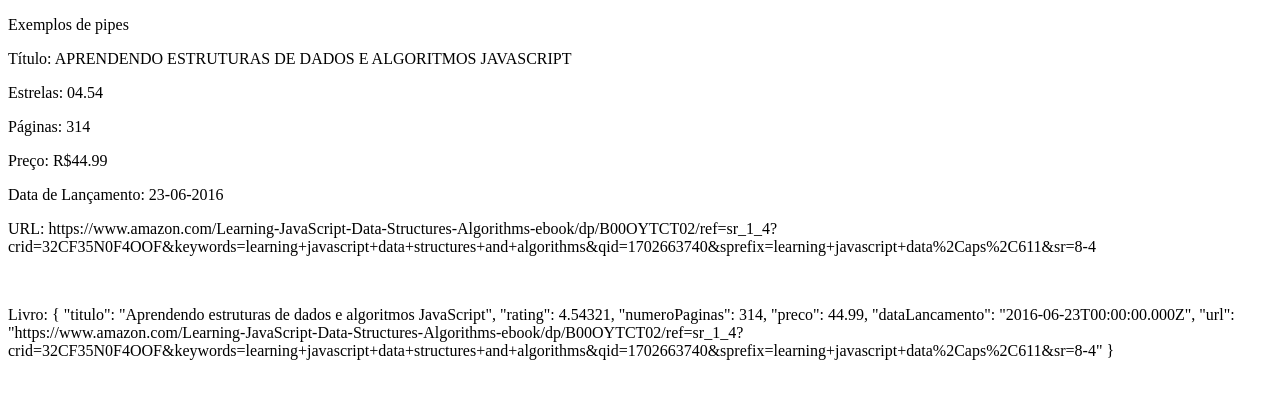
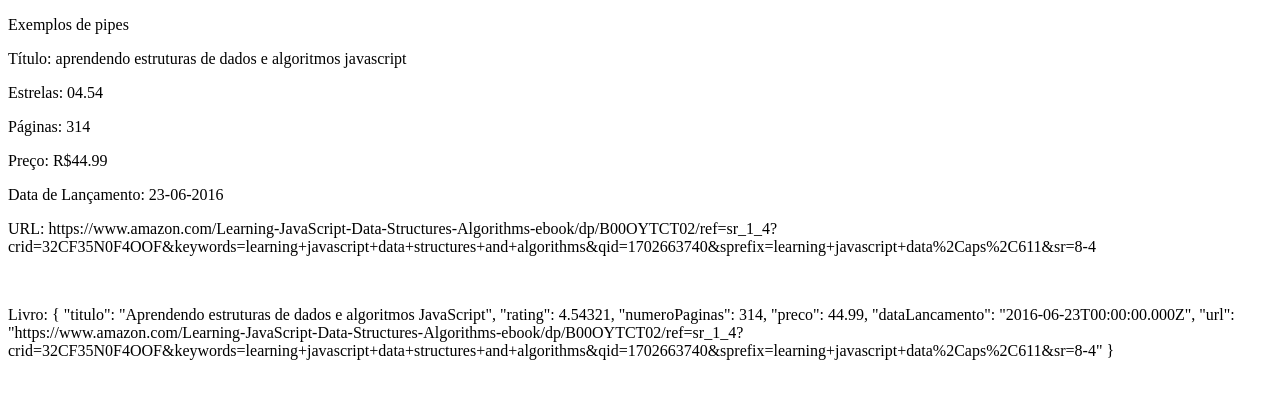
Before and after one commit to Ericky2022/pipes, an Angular app: page / in a window 1280 px wide. Shown: the top 398 px of the page. Built offline with nearby package versions, Linux system fonts and the light colour scheme.

Commit message:
Aula 44 - Criando Pipes

```diff
--- a/src/app/exemplos-pipes/exemplos-pipes.component.html
+++ b/src/app/exemplos-pipes/exemplos-pipes.component.html
@@ -1,6 +1,6 @@
 <p>Exemplos de pipes</p>
 
-<p>Título: {{ livro.titulo | uppercase }} </p>
+<p>Título: {{ livro.titulo | uppercase | lowercase }} </p>
 <p>Estrelas: {{ livro.rating | number:'2.1-2'}} </p>
 <p>Páginas: {{ livro.numeroPaginas | number }} </p>
 <p>Preço: {{ livro.preco | currency: 'BRL' }} </p>
```
